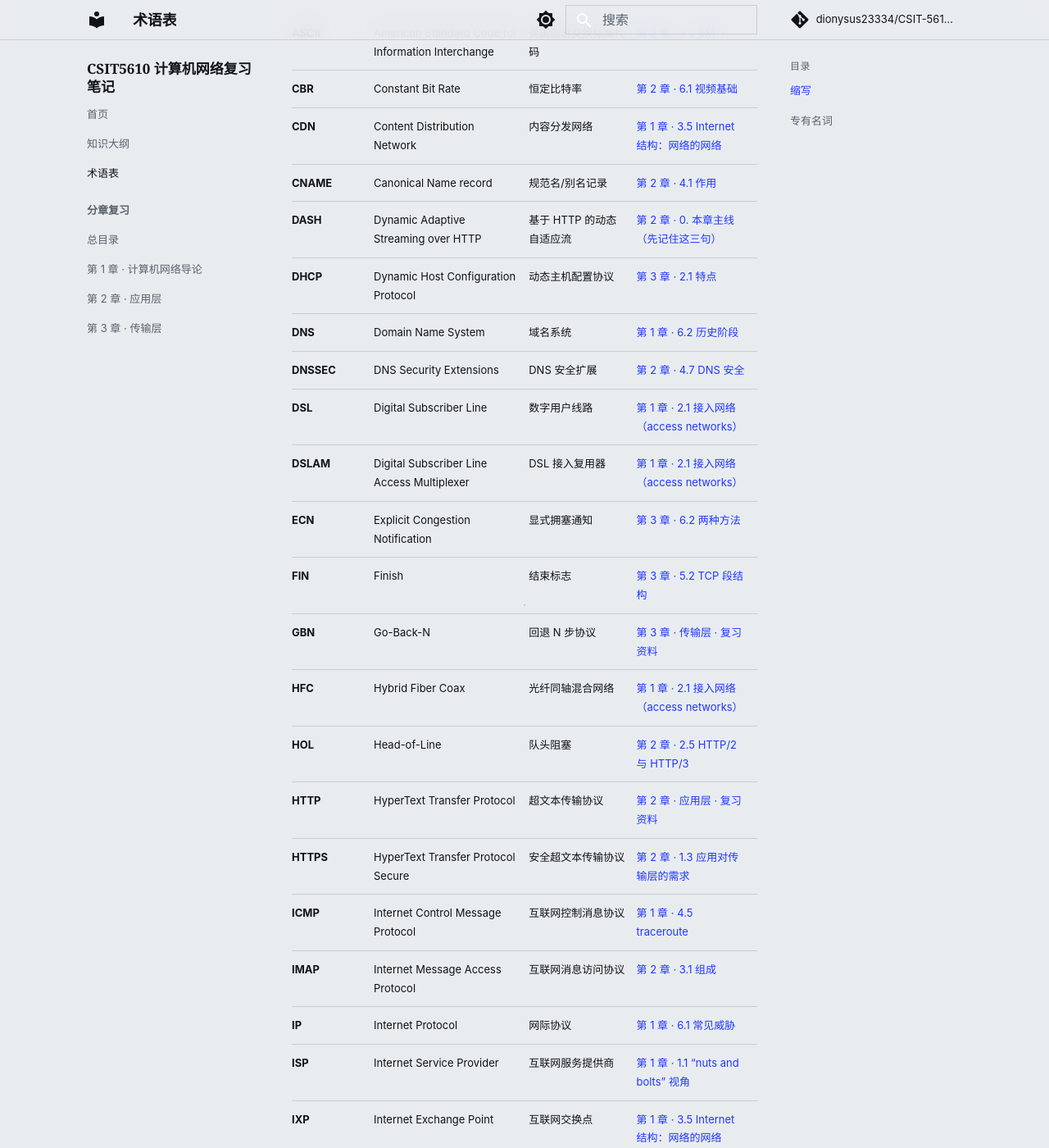
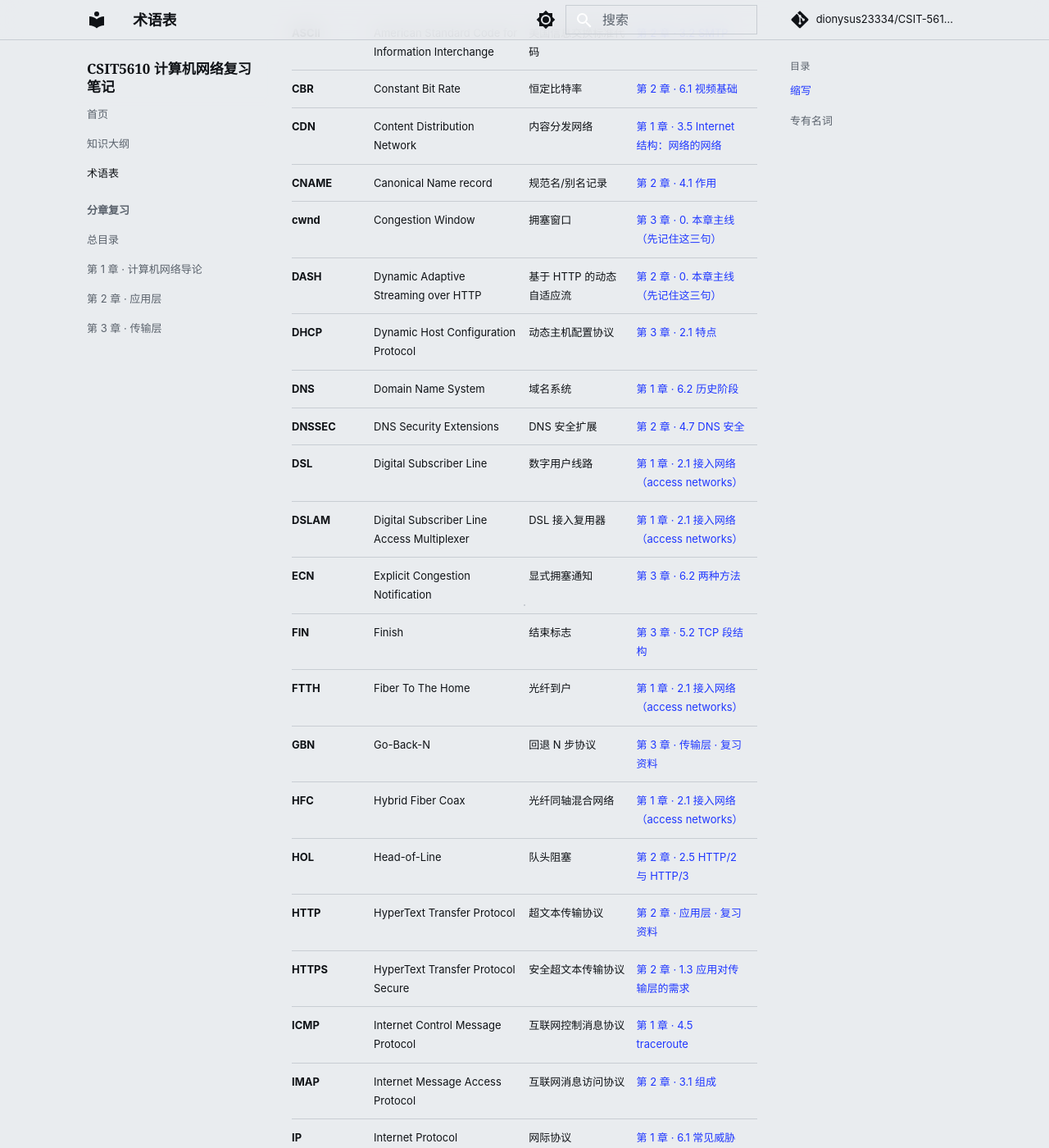
Before and after one commit to dionysus23334/CSIT-5610-ComputerNetworks, an MkDocs documentation site: the page built from docs/glossary.md, in a window 1280 px wide and 1400 px high, scrolled down 612 px. Shown: the whole window at 82% size. Built offline with MkDocs 1.6.1 and Material for MkDocs 9.7.7, drawn with Linux system fonts in a browser that asks for light colours; comment, search, counter and statistics services are not loaded; some of the changed text lies outside the part shown.

Commit message:
Expand glossary coverage

```diff
--- a/docs/glossary.md
+++ b/docs/glossary.md
@@ -15,6 +15,7 @@
 | **CBR** | Constant Bit Rate | 恒定比特率 | [第 2 章 · 6.1 视频基础](review/ch2-application.md) |
 | **CDN** | Content Distribution Network | 内容分发网络 | [第 1 章 · 3.5 Internet 结构：网络的网络](review/ch1-intro.md) |
 | **CNAME** | Canonical Name record | 规范名/别名记录 | [第 2 章 · 4.1 作用](review/ch2-application.md) |
+| **cwnd** | Congestion Window | 拥塞窗口 | [第 3 章 · 0. 本章主线（先记住这三句）](review/ch3-transport.md) |
 | **DASH** | Dynamic Adaptive Streaming over HTTP | 基于 HTTP 的动态自适应流 | [第 2 章 · 0. 本章主线（先记住这三句）](review/ch2-application.md) |
 | **DHCP** | Dynamic Host Configuration Protocol | 动态主机配置协议 | [第 3 章 · 2.1 特点](review/ch3-transport.md) |
 | **DNS** | Domain Name System | 域名系统 | [第 1 章 · 6.2 历史阶段](review/ch1-intro.md) |
@@ -23,6 +24,7 @@
 | **DSLAM** | Digital Subscriber Line Access Multiplexer | DSL 接入复用器 | [第 1 章 · 2.1 接入网络（access networks）](review/ch1-intro.md) |
 | **ECN** | Explicit Congestion Notification | 显式拥塞通知 | [第 3 章 · 6.2 两种方法](review/ch3-transport.md) |
 | **FIN** | Finish | 结束标志 | [第 3 章 · 5.2 TCP 段结构](review/ch3-transport.md) |
+| **FTTH** | Fiber To The Home | 光纤到户 | [第 1 章 · 2.1 接入网络（access networks）](review/ch1-intro.md) |
 | **GBN** | Go-Back-N | 回退 N 步协议 | [第 3 章 · 传输层 · 复习资料](review/ch3-transport.md) |
 | **HFC** | Hybrid Fiber Coax | 光纤同轴混合网络 | [第 1 章 · 2.1 接入网络（access networks）](review/ch1-intro.md) |
 | **HOL** | Head-of-Line | 队头阻塞 | [第 2 章 · 2.5 HTTP/2 与 HTTP/3](review/ch2-application.md) |
@@ -50,6 +52,7 @@
 | **RR** | Resource Record | 资源记录 | [第 2 章 · 应用层 · 复习资料](review/ch2-application.md) |
 | **RST** | Reset | 重置标志 | [第 3 章 · 5.2 TCP 段结构](review/ch3-transport.md) |
 | **RTT** | Round-Trip Time | 往返时间 | [第 1 章 · 4.5 traceroute](review/ch1-intro.md) |
+| **rwnd** | Receive Window | 接收窗口 | [第 3 章 · 0. 本章主线（先记住这三句）](review/ch3-transport.md) |
 | **SMTP** | Simple Mail Transfer Protocol | 简单邮件传输协议 | [第 2 章 · 0. 本章主线（先记住这三句）](review/ch2-application.md) |
 | **SNMP** | Simple Network Management Protocol | 简单网络管理协议 | [第 3 章 · 2.1 特点](review/ch3-transport.md) |
 | **SR** | Selective Repeat | 选择重传协议 | [第 3 章 · 传输层 · 复习资料](review/ch3-transport.md) |
--- a/docs/javascripts/glossary.js
+++ b/docs/javascripts/glossary.js
@@ -218,9 +218,20 @@ const GLOSSARY = {
   "ASCII": [
     "American Standard Code for Information Interchange",
     "美国信息交换标准代码"
+  ],
+  "FTTH": [
+    "Fiber To The Home",
+    "光纤到户"
+  ],
+  "cwnd": [
+    "Congestion Window",
+    "拥塞窗口"
+  ],
+  "rwnd": [
+    "Receive Window",
+    "接收窗口"
   ]
 };
-
 (function () {
   function esc(s) { return s.replace(/[.*+?^${}()|[\]\\]/g, '\\$&'); }
   function expand() {
```
